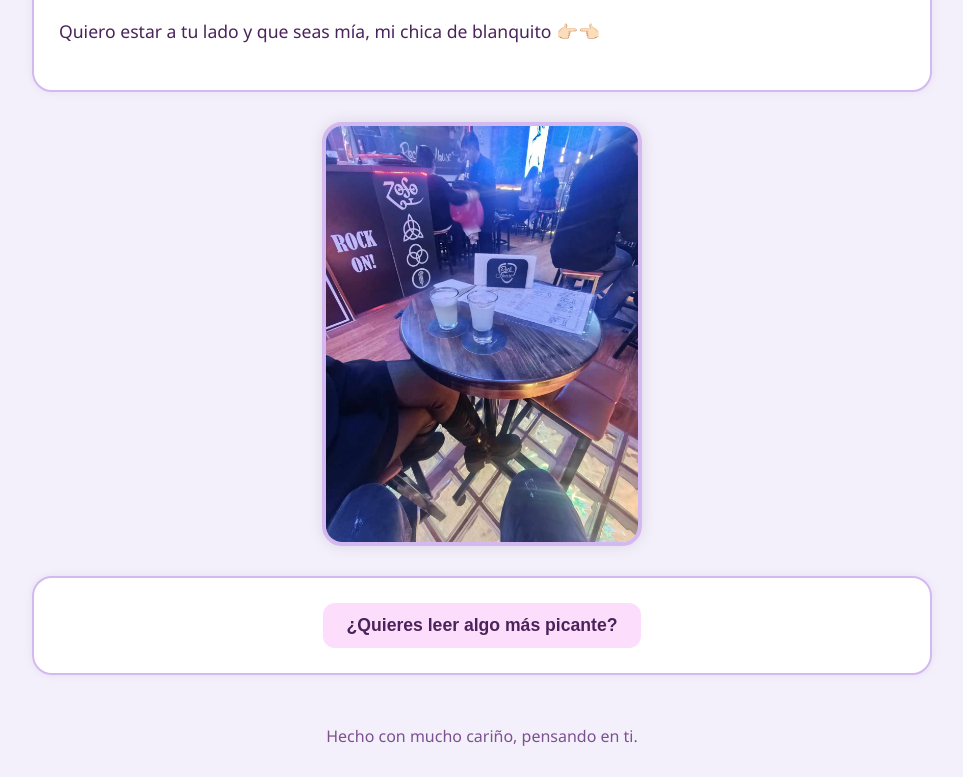
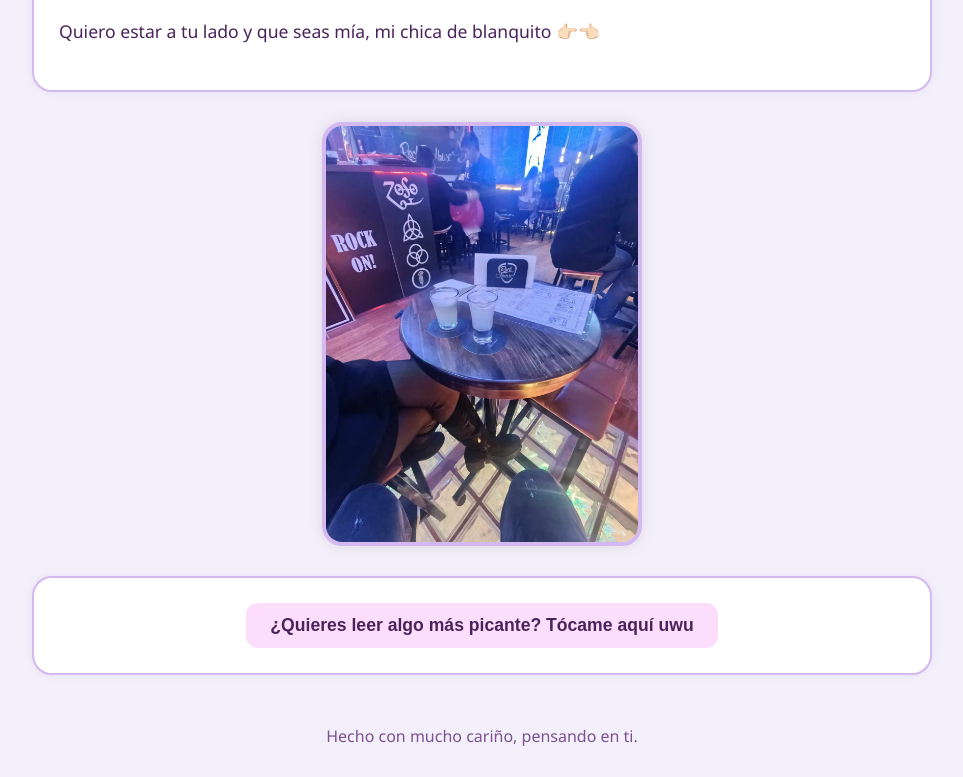
Before and after one commit to Omar-CS-RL/msj_bonito, a plain HTML site: page index.html in a window 1280 px wide. Shown: the part 688-1465 px from the top of the page, without its empty margins (158-1121 px from the left). Drawn offline with Linux system fonts and the light colour scheme.

Commit message:
Add files via upload

```diff
--- a/index.html
+++ b/index.html
@@ -162,7 +162,7 @@
   </div>
 
   <section class="secreto">
-    <button class="btn-secreto" onclick="mostrarPicante()">¿Quieres leer algo más picante?</button>
+    <button class="btn-secreto" onclick="mostrarPicante()">¿Quieres leer algo más picante? Tócame aquí uwu</button>
     <div id="picante">
       <p>Ahora, yendo un poco más a lo picante... En serio, amo tu cuerpo. Me encanta verte, me gustan tus caricias, tus besos, tus gestos y en el sexo también uwu. Me fascinas en todos los sentidos, y deseo seguir descubriéndote cada día más.</p>
     </div>
```
